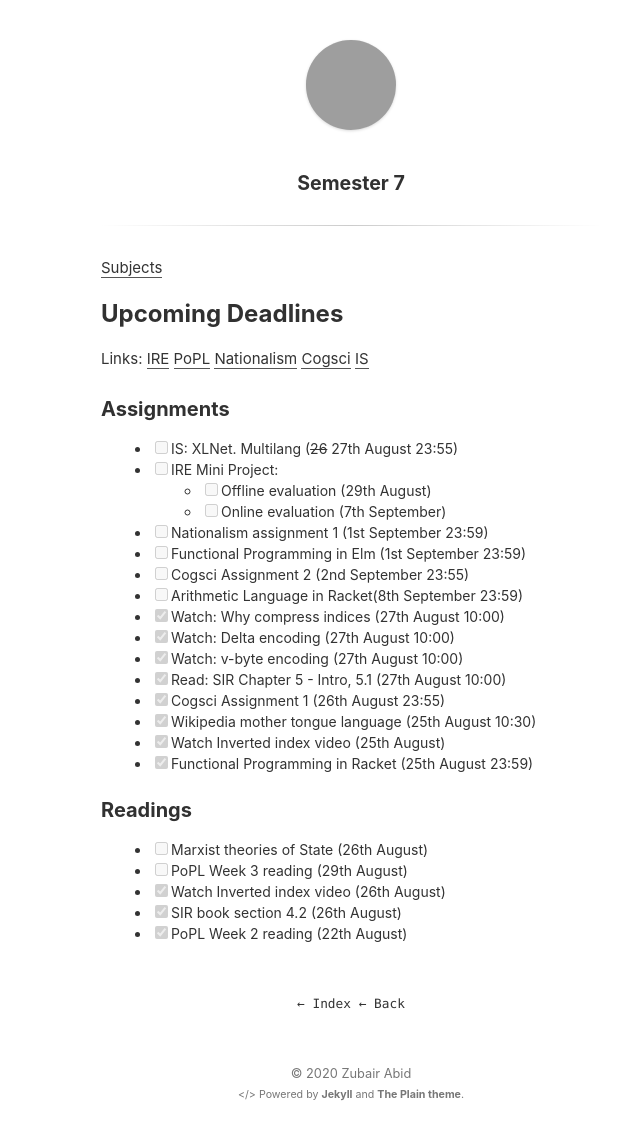
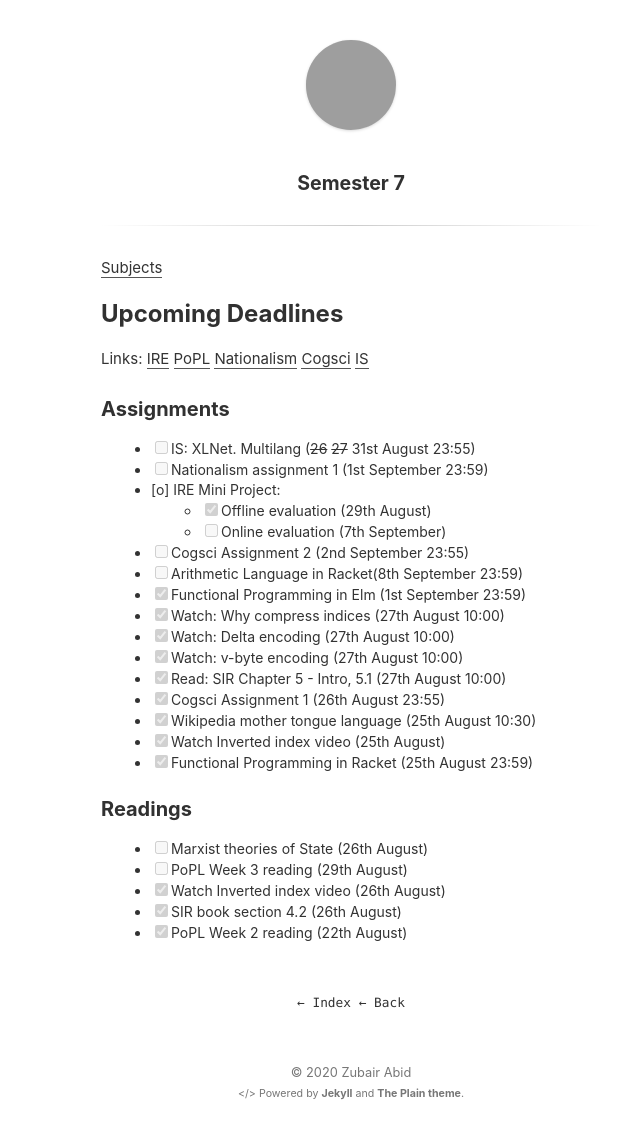
Before and after one commit to zubairabid/Semester7, a Jekyll site: the page built from index.md, in a window 1280 px wide, cut to the strip 0-1140 px from the top of the page. Shown: the whole strip, without its empty margins (289-929 px from the left). Built offline with Jekyll 4.4.1, drawn with Linux system fonts in a browser that asks for light colours; grey boxes are pictures that could not be loaded.

Commit message:
Added shit

```diff
--- a/index.md
+++ b/index.md
@@ -17,14 +17,14 @@ Links:
 
 ### Assignments
 
-- [ ] IS: XLNet. Multilang (~~26~~ 27th August 23:55)
-- [ ] IRE Mini Project:
-    - [ ] Offline evaluation (29th August)
+- [ ] IS: XLNet. Multilang (~~26~~ ~~27~~ 31st August 23:55)
+- [ ] Nationalism assignment 1 (1st September 23:59)
+- [o] IRE Mini Project:
+    - [X] Offline evaluation (29th August)
     - [ ] Online evaluation (7th September)
-- [ ] Nationalism assignment 1 (1st September 23:59)
-- [ ] Functional Programming in Elm (1st September 23:59)
 - [ ] Cogsci Assignment 2 (2nd September 23:55)
 - [ ] Arithmetic Language in Racket(8th September 23:59)
+- [X] Functional Programming in Elm (1st September 23:59)
 - [X] Watch: Why compress indices (27th August 10:00)
 - [X] Watch: Delta encoding (27th August 10:00)
 - [X] Watch: v-byte encoding (27th August 10:00)
```
Also changed, not shown: subjects/IRE/index.md (+2 -2 lines), 1 other file.
